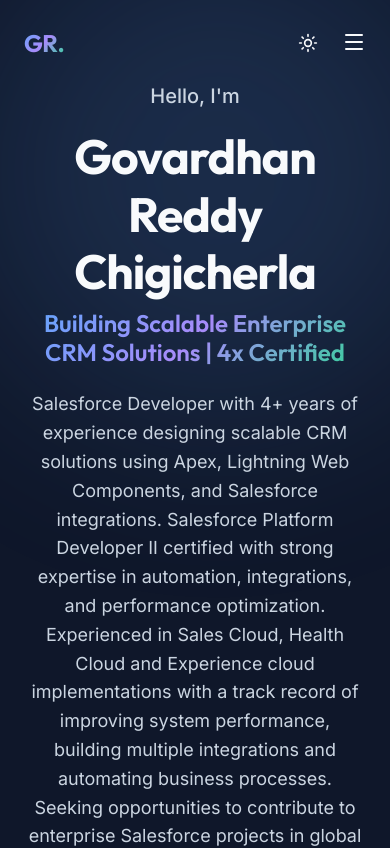
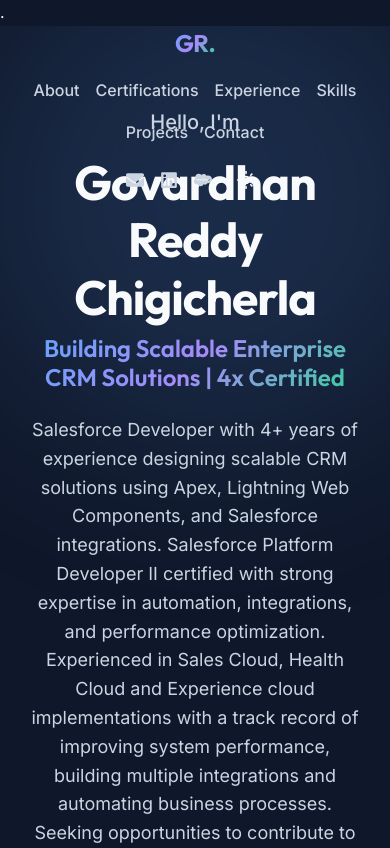
Before and after one commit to govardhansalesforcedeveloper-dev/Protfolio, a React (Vite) app: page / in a window 390 px wide. Shown: the top 848 px of the page. Built offline with nearby package versions, Linux system fonts and the light colour scheme.

Commit message:
Removed mobile hamburger menu and made icons visible

```diff
--- a/index.html
+++ b/index.html
@@ -4,7 +4,7 @@
     <meta charset="UTF-8" />
     <link rel="icon" type="image/svg+xml" href="/favicon.svg" />
     <meta name="viewport" content="width=device-width, initial-scale=1.0" />
-    <title>Govardhan Reddy | Senior Salesforce Developer</title>
+    <title>Govardhan Reddy | Senior Salesforce Developer</title>.
 
     <!-- SEO and Meta tags -->
     <meta name="description" content="Salesforce Developer with 4+ years of experience designing scalable CRM solutions using Apex, Lightning Web Components, and integrations. 4x Certified including PD2." />
--- a/src/components/Navbar.css
+++ b/src/components/Navbar.css
@@ -143,11 +143,28 @@
 }
 
 @media (max-width: 900px) {
-  .desktop-nav {
-    display: none;
+  .nav-container {
+    flex-wrap: wrap;
+    justify-content: center;
+    gap: 1rem;
   }
 
-  .mobile-toggle-container {
-    display: flex;
+  .nav-links {
+    flex-wrap: wrap;
+    justify-content: center;
+    width: 100%;
+    gap: 1rem;
+  }
+
+  .nav-items {
+    flex-wrap: wrap;
+    justify-content: center;
+    gap: 1rem;
+  }
+
+  .nav-socials {
+    border-left: none;
+    padding-left: 0;
+    margin-left: 0;
   }
 }
--- a/src/components/Navbar.jsx
+++ b/src/components/Navbar.jsx
@@ -1,4 +1,4 @@
-import { Moon, Sun, Menu, X } from 'lucide-react';
+import { Moon, Sun } from 'lucide-react';
 import { FaLinkedin, FaSalesforce, FaEnvelope } from 'react-icons/fa';
 import { useState, useEffect } from 'react';
 import { portfolioData } from '../data/portfolioData';
@@ -6,7 +6,6 @@
 
 const Navbar = ({ theme, toggleTheme }) => {
   const [isScrolled, setIsScrolled] = useState(false);
-  const [isMobileMenuOpen, setIsMobileMenuOpen] = useState(false);
   const { personal } = portfolioData;
 
   useEffect(() => {
@@ -64,48 +63,6 @@
           </button>
         </div>
 
-        {/* Mobile Nav Toggle */}
-        <div className="mobile-toggle-container">
-          <button className="theme-toggle" onClick={toggleTheme} aria-label="Toggle theme">
-            {theme === 'dark' ? <Sun size={20} /> : <Moon size={20} />}
-          </button>
-          <button
-            className="mobile-menu-btn"
-            onClick={() => setIsMobileMenuOpen(!isMobileMenuOpen)}
-          >
-            {isMobileMenuOpen ? <X size={24} /> : <Menu size={24} />}
-          </button>
-        </div>
-      </div>
-
-      {/* Mobile Menu */}
-      <div className={`mobile-menu glass ${isMobileMenuOpen ? 'open' : ''}`}>
-        {navLinks.map((link) => (
-          <a
-            key={link.name}
-            href={link.href}
-            className="mobile-nav-link"
-            onClick={() => setIsMobileMenuOpen(false)}
-          >
-            {link.name}
-          </a>
-        ))}
-
-        <div className="mobile-socials">
-          <a href={`https://mail.google.com/mail/?view=cm&fs=1&to=${personal.email}`} target="_blank" rel="noreferrer" aria-label="Email">
-            <FaEnvelope size={24} />
-          </a>
-          {personal.linkedin && (
-            <a href={personal.linkedin} target="_blank" rel="noreferrer" aria-label="LinkedIn">
-              <FaLinkedin size={24} />
-            </a>
-          )}
-          {personal.trailhead && (
-            <a href={personal.trailhead} target="_blank" rel="noreferrer" aria-label="Trailhead">
-              <FaSalesforce size={24} />
-            </a>
-          )}
-        </div>
       </div>
     </nav>
   );
```
